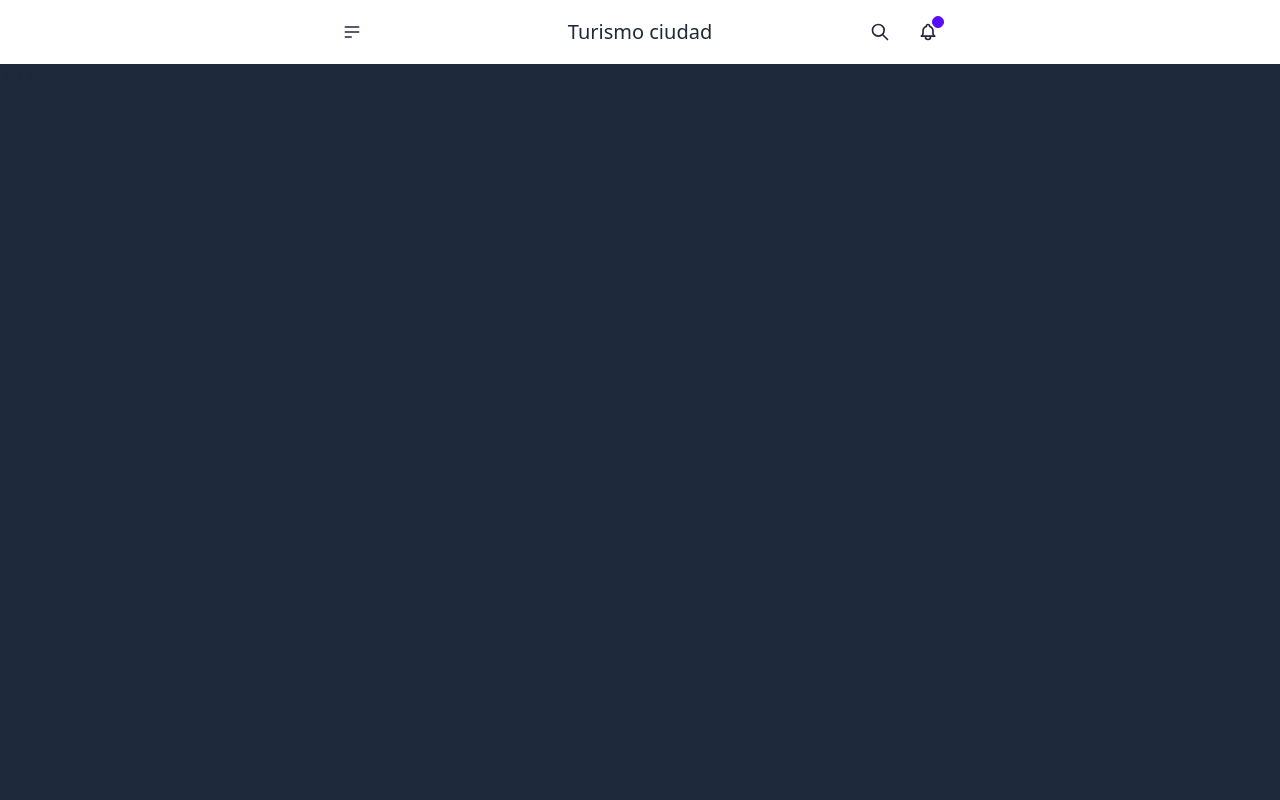
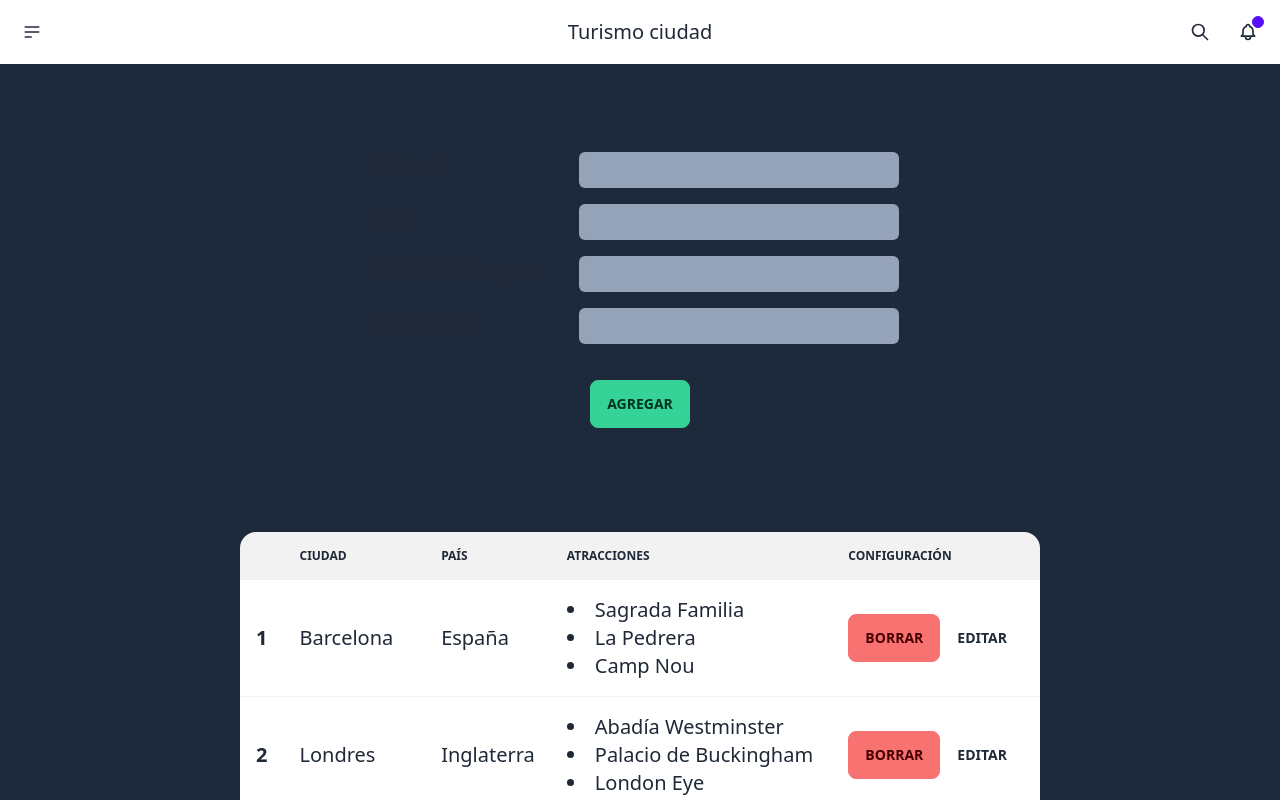
Before and after one commit to ignacioisas9/interaction-gallery, a React (Create React App) app: page /CRUD in a window 1280 px wide. Before the commit this address had no page. Shown: the top 800 px of the page. Built offline with nearby package versions, Linux system fonts and the light colour scheme.

Commit message:
CRUD started

```diff
--- a/package.json
+++ b/package.json
@@ -8,7 +8,7 @@
     "@testing-library/user-event": "^13.5.0",
     "daisyui": "^2.13.6",
     "final-form": "^4.20.7",
-    "firebase": "^9.7.0",
+    "firebase": "^9.6.10",
     "react": "^18.0.0",
     "react-dom": "^18.0.0",
     "react-final-form": "^6.5.9",
--- a/src/App.js
+++ b/src/App.js
@@ -4,6 +4,7 @@ import Home from "./pages/Home"
 import Destinos from "./pages/Destinos"
 import Precios from "./pages/Precios";
 import MiViaje from "./pages/MiViaje";
+import CRUD from "./pages/CRUD";
 import NotFound from "./pages/NotFound";
 import NavBar from "./components/NavBar";
 
@@ -17,6 +18,7 @@ export function App() {
         <Route path="/Destinos" element={<Destinos/>} />
         <Route path="/Precios" element={<Precios/>} />
         <Route path="/MiViaje" element={<MiViaje/>} />
+        <Route path="/CRUD" element={<CRUD/>}/>
         <Route path="*" element={<NotFound/>}/>
       </Routes>
     </BrowserRouter>
--- a/src/components/NavBar.js
+++ b/src/components/NavBar.js
@@ -2,7 +2,7 @@ import { NavLink } from "react-router-dom";
 
 export default function NavBar() {
   return (
-    <div class="navbar bg-base-100 w-1/2 m-auto flex font-sans">
+    <div class="navbar bg-base-100 w-full m-auto flex font-sans z-[10000] fixed top-0">
       <div class="navbar-start">
         <div class="dropdown">
           <label
@@ -50,6 +50,14 @@ export default function NavBar() {
                 to="/MiViaje"
               >
                 Tu viaje
+              </NavLink>
+            </li>
+            <li>
+              <NavLink
+                className={({ isActive }) => (isActive ? "font-bold" : "")}
+                to="/CRUD"
+              >
+                CRUD
               </NavLink>
             </li>
           </ul>
--- /dev/null
+++ b/src/pages/CRUD.js
@@ -0,0 +1,72 @@
+import { cities } from "../Images";
+
+export default function CRUD() {
+  return (
+    <div className="w-auto flex bg-slate-800 font-sans pt-16 justify-center">
+      <div className="py-10">
+        <div className="m-auto w-2/3 max-w-screen-sm pt-0 px-0 pr-0 text-center">
+          <div className="py-10">
+            <form id="city-form">
+              <div className="py-2 overflow-hidden w-auto">
+                <label className="float-left" for="city">Ciudad:</label>
+                <input className="float-right rounded-md bg-slate-400 w-80 text-black px-3 py-1 mx-2" type="text" id="city-name"></input>
+                <br />
+              </div>
+              <div className="py-2 overflow-hidden w-auto">
+                <label className="float-left" for="country">País:</label>
+                <input className="float-right rounded-md bg-slate-400 w-80 text-black px-3 py-1 mx-2" type="text" id="country-name"></input>
+                <br />
+              </div>
+              <div className="py-2 overflow-hidden w-auto">
+                <label className="float-left" for="img">URL de la imagen:</label>
+                <input className="float-right rounded-md bg-slate-400 w-80 text-black px-3 py-1 mx-2" type="text" id="img"></input>
+                <br />
+              </div>
+              <div className="py-2 overflow-hidden w-auto">
+                <label className="float-left" for="attractions">Atracción:</label>
+                <input className="float-right rounded-md bg-slate-400 w-80 text-black px-3 py-1 mx-2" type="text" id="attraction-name"></input>
+                <br />
+              </div>
+                <br />
+              <button id="btn-save" className="btn btn-success">
+                Agregar
+              </button>
+            </form>
+          </div>
+        </div>
+        <div class="overflow-x-auto py-16">
+          <table class="table w-full">
+            <thead>
+              <tr>
+                <th></th>
+                <th>Ciudad</th>
+                <th>País</th>
+                <th>Atracciones</th>
+                <th>Configuración</th>
+              </tr>
+            </thead>
+            <tbody>
+              {cities.map((city, index) => (
+                <tr>
+                  <th>{city.id}</th>
+                  <td>{city.city}</td>
+                  <td>{city.country}</td>
+                  <td>
+                    {city.attractions.map((attraction, index) => (
+                      <li>{attraction.name}</li>
+                    ))}
+                  </td>
+                  <td>
+                    <button className="btn btn-error">Borrar</button>
+                    <button className="btn btn-ghost">Editar</button>
+                  </td>
+                </tr>
+              ))}
+            </tbody>
+          </table>
+        </div>
+        <script type="module" src="./../index.js"></script>
+      </div>
+    </div>
+  );
+}
--- a/src/pages/Destinos.js
+++ b/src/pages/Destinos.js
@@ -3,7 +3,7 @@ import { cities } from "../Images";
 
 export default function Destinos() {
   return (
-    <div class="bg-slate-800 w-auto p-8">
+    <div class="bg-slate-800 w-auto pt-24">
       <div class="overflow-x-auto m-auto max-w-screen-sm flex">
         <table class="table w-full">
           <thead>
--- a/src/pages/Home.js
+++ b/src/pages/Home.js
@@ -1,6 +1,7 @@
 import React, { useState } from "react";
 import { Form, Field } from "react-final-form";
 import { cities } from "../Images";
+import { NavLink } from "react-router-dom";
 
 export default function Home() {
   const [selectedImg, setSelectedImg] = useState(cities[0].image);
@@ -13,7 +14,7 @@ export default function Home() {
     //debugger
   };
   return (
-    <div className="w-auto min-h-screen flex bg-slate-800 font-sans">
+    <div className="w-auto min-h-screen flex bg-slate-800 font-sans pt-16">
       <div className="m-auto w-auto max-w-screen-sm pt-0 px-0 pr-0 text-center">
         <blockquote class="text-4xl font-semibold italic text-center text-slate-100 p-8 pt-16">
           <span>Elige tu próximo </span>
@@ -35,20 +36,26 @@ export default function Home() {
                 <img
                   className="block w-40 h-28 mx-0 my-0 rounded-md"
                   style={{
-                    border: selectedImg === city.image ? "4px solid lightblue" : "",
+                    border:
+                      selectedImg === city.image ? "4px solid lightblue" : "",
                   }}
                   key={index}
                   src={city.image}
                   alt={city.city}
                 />
                 <div
-                  className="flex flex-col items-center justify-center absolute rounded-md top-0 left-0 w-full h-full overflow-visible font-small text-xl text-white bg-[#00000099] opacity-0 transition-opacity delay-150 hover:opacity-100 duration-500"
+                  className="flex flex-col items-center justify-center absolute rounded-md top-0 left-0 w-full h-full overflow-visible text-xl text-white bg-[#00000099] opacity-0 transition-opacity delay-150 hover:opacity-100 duration-500"
                   onClick={() => setSelectedImg(city.image)}
                 >
                   {city.city}
                 </div>
               </figure>
             ))}
+            <NavLink
+              className="flex p-2 w-full h-full rounded-md bg-slate-400 text-7xl justify-center text-white opacity-20 hover:opacity-100 duration-500"
+              to="/CRUD">
+              +
+            </NavLink>
           </div>
         </div>
 
@@ -112,7 +119,6 @@ export default function Home() {
           />
         </div>
 
-
         <footer class="footer footer-center p-4 bg-base-100 text-base-content">
           <div>
             <p>Copyright © 2022 - All right reserved by ACME Industries Ltd</p>
--- a/src/pages/NotFound.js
+++ b/src/pages/NotFound.js
@@ -1,5 +1,5 @@
 export default function NotFound() {
   return (
-    <div className="bg-slate-800 min-h-screen">404 Not Found</div>
+    <div className="bg-slate-800 min-h-screen pt-16">404 Not Found</div>
   )
 }
--- a/src/pages/Precios.js
+++ b/src/pages/Precios.js
@@ -17,7 +17,7 @@ export default function Precios() {
   };
 
   return (
-    <div className="w-auto min-h-screen flex bg-slate-800 font-sans">
+    <div className="w-auto min-h-screen flex bg-slate-800 font-sans pt-16">
       <div className="m-auto max-w-screen-sm pt-0 px-0 pr-0 text-center w-1/2">
         <div className="bg-slate-800 text-center py-16">
           Precios
```
Also changed, not shown: src/firebase/firebase.js (added), 2 other files (tests, documents, lock files or other folders).
